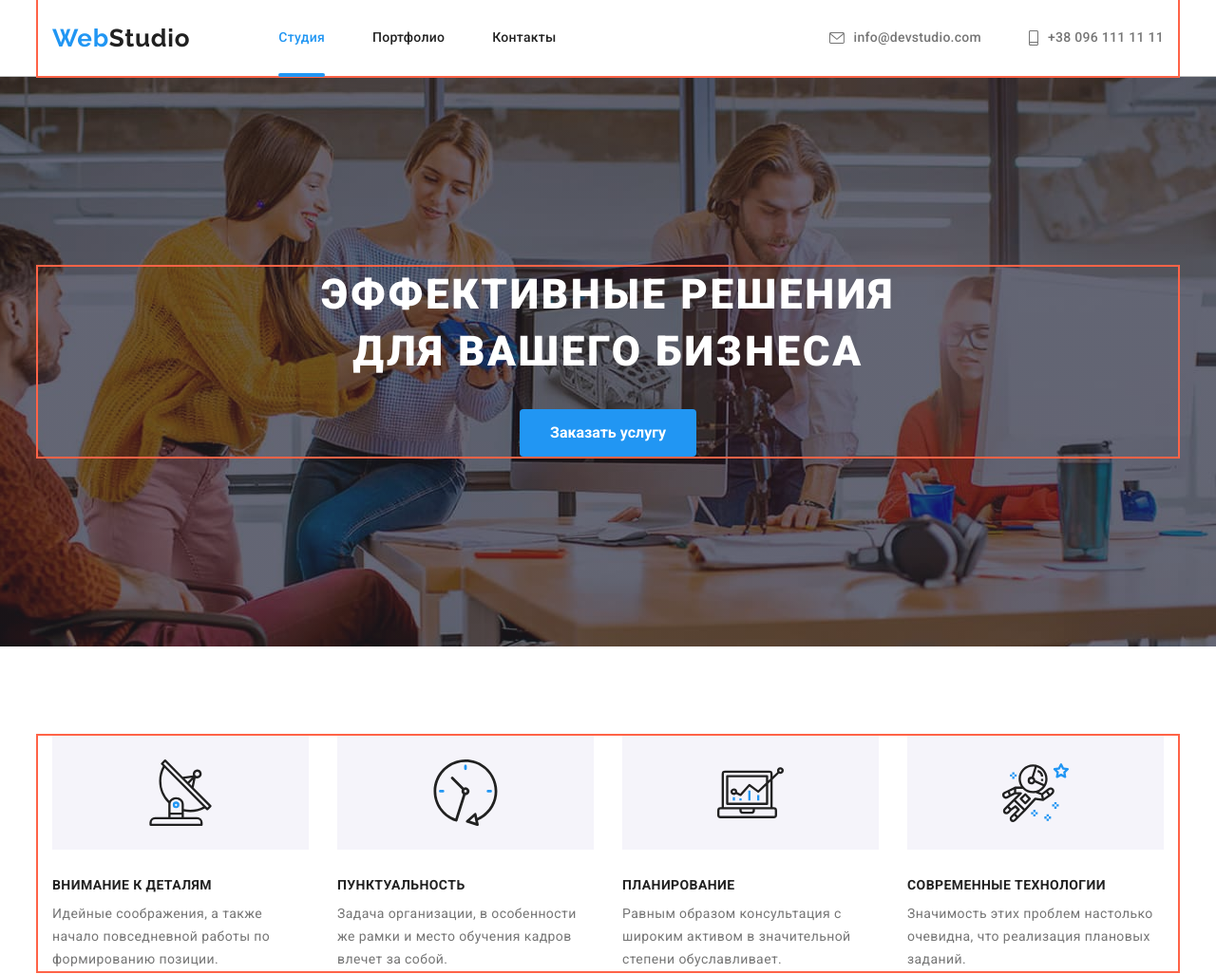
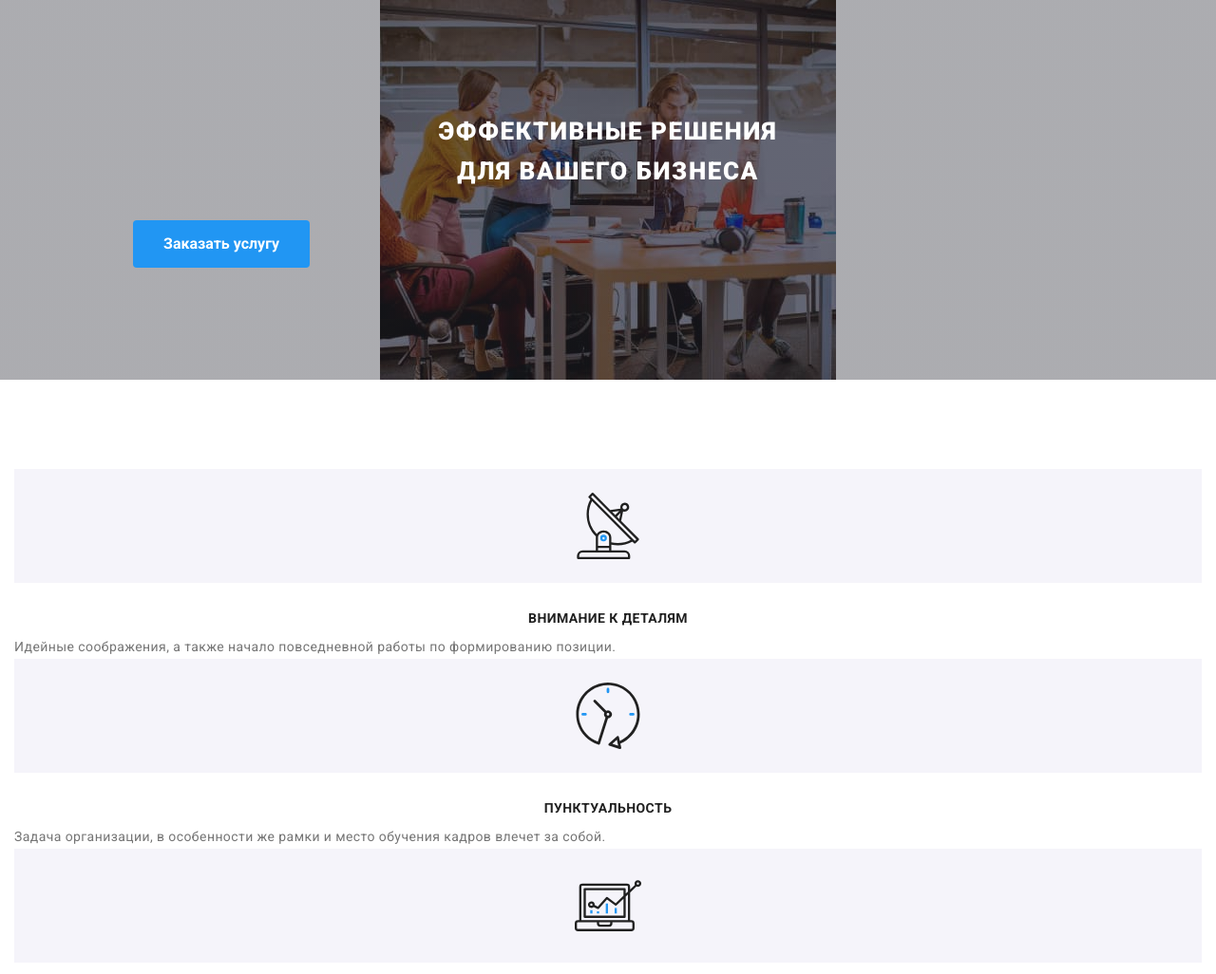
Before and after one commit to nastia-sgn/goit-markup-hw-08, a plain HTML site: page index.html in a window 1280 px wide. Shown: the top 1026 px of the page at 95% size. Drawn offline with Linux system fonts and the light colour scheme.

Commit message:
tel version

```diff
--- a/index.html
+++ b/index.html
@@ -16,7 +16,7 @@
   <body>
     <!--шапка сайта-->
 
-    <header class="header">
+    <!-- <header class="header">
       <div class="container header__container">
         <nav class="site-nav">
           <a href="/" class="logo"><span class="logo__blue">Web</span>Studio</a>
@@ -49,7 +49,7 @@
           </li>
         </ul>
       </div>
-    </header>
+    </header> -->
 
     <main>
       <!--герой-->
@@ -112,7 +112,7 @@
         </div>
       </section>
       <!--чем мы занимаемся2-->
-      <section class="section section--padding">
+      <!-- <section class="section section--padding">
         <div class="container">
           <h2 class="section__title">Чем мы занимаемся</h2>
           <ul class="doing">
@@ -136,9 +136,9 @@
             </li>
           </ul>
         </div>
-      </section>
+      </section> -->
       <!---------------------------Наша команда-------------------------->
-      <section class="section section--other-bg">
+      <!-- <section class="section section--other-bg">
         <div class="container">
           <h2 class="section__title">Наша команда</h2>
           <ul class="people">
@@ -292,9 +292,9 @@
             </li>
           </ul>
         </div>
-      </section>
+      </section> -->
       <!-- постоянные клиенты -->
-      <section class="section">
+      <!-- <section class="section">
         <div class="container">
           <h2 class="section__title">Постоянные клиенты</h2>
 
@@ -343,11 +343,11 @@
             </li>
           </ul>
         </div>
-      </section>
+      </section> -->
     </main>
     <!-------------------подвал------------>
 
-    <footer class="footer">
+    <!-- <footer class="footer">
       <div class="container footer-container">
         <div class="section-address">
           <a href="/" class="footer__logo"
@@ -403,9 +403,9 @@
               </a>
             </li>
           </ul>
-        </div>
-        <!-----------input Подписаться---------------------------->
-        <form action="#" class="follow">
+        </div> -->
+    <!-----------input Подписаться---------------------------->
+    <!-- <form action="#" class="follow">
           <div class="follow-form">
             <label for="footer-mail" class="follow__label">Подпишитесь на рассылку</label>
             <input type="email" placeholder="E-mail" id="footer-mail" />
@@ -418,7 +418,7 @@
           </button>
         </form>
       </div>
-    </footer>
+    </footer> -->
     <!----------------------------------modal-------------------------->
 
     <div class="backdrop is-hidden" data-modal>
--- a/sass/base/_container.scss
+++ b/sass/base/_container.scss
@@ -1,8 +1,21 @@
 .container {
-  width: 1200px;
-  padding-left: 15px;
-  padding-right: 15px;
-  margin-left: auto;
-  margin-right: auto;
-  outline: 2px solid tomato;
+  // width: 1200px;
+  // padding-left: 15px;
+  // padding-right: 15px;
+  // margin-left: auto;
+  // margin-right: auto;
+  // outline: 2px solid tomato;
+  width: 100%;
+  height: 400px;
+  margin: 0 auto;
+
+  @media screen and (min-widht: 480px) {
+    width: 480px;
+  }
+  @media screen and (min-widht: 768px) {
+    width: 768px;
+  }
+  @media screen and (min-widht: 1200px) {
+    width: 1200px;
+  }
 }
--- a/sass/layout/_about-section.scss
+++ b/sass/layout/_about-section.scss
@@ -1,29 +1,21 @@
-// .section__title {
-//   margin-top: 0;
-//   margin-bottom: 50px;
-//   font-style: 700;
-//   font-size: 36px;
-//   line-height: 1.16;
-//   letter-spacing: 0.03em;
-//   text-align: center;
-// }
-
 .about {
-  display: flex;
+  // display: flex;
+  padding-left: 15px;
+  padding-right: 15px;
 }
 
 .about__item {
-  margin-right: 30px;
-  &:last-child {
-    margin-right: 0;
-  }
+  // margin-right: 30px;
+  // &:last-child {
+  //   margin-right: 0;
+  // }
 }
 
 .about__box {
   display: flex;
   align-items: center;
   justify-content: center;
-  width: 270px;
+  // width: 270px;
   height: 120px;
   background: #f5f4fa;
   margin-bottom: 30px;
@@ -41,10 +33,12 @@
   font-size: 14px;
   line-height: 1.14;
   letter-spacing: 0.03em;
+
+  text-align: center;
 }
 .about__text {
   /* margin-right: 30px; */
-  width: 270px;
+  // width: 270px;
   margin-top: 0;
   margin-bottom: 0;
   color: var(--second-text-color);
--- a/sass/layout/_hero.scss
+++ b/sass/layout/_hero.scss
@@ -1,19 +1,30 @@
 .hero {
-  max-width: 1600px;
-  height: 600px;
-  margin-left: auto;
-  margin-right: auto;
-  background-image: linear-gradient(to right, rgba(47, 48, 58, 0.4), rgba(47, 48, 58, 0.4)),
-    url(../images/hero-bg.jpg);
+  // max-width: 1600px;
+  // height: 600px;
+  // margin-left: auto;
+  // margin-right: auto;
+  // background-image: linear-gradient(to right, rgba(47, 48, 58, 0.4), rgba(47, 48, 58, 0.4)),
+  //   url(../images/hero-bg.jpg);
   background-repeat: no-repeat;
   background-position: center;
-  background-size: cover;
-  text-align: center;
-  padding: 200px 0;
+  background-size: contain;
+  // text-align: center;
+  // padding: 200px 0;
+  // min-width: 480px;
+  // height: 400px;
+  width: 100%;
+  padding: 0;
+  background-image: linear-gradient(to right, rgba(47, 48, 58, 0.4), rgba(47, 48, 58, 0.4)),
+    url(../images/hero-mob-1x.jpg);
+
+  @media (min-device-pixel-ratio: 2), (min-resolution: 192dpi), (min-resolution: 2dppx) {
+    background-image: linear-gradient(to right, rgba(47, 48, 58, 0.4), rgba(47, 48, 58, 0.4)),
+      url(../images/hero-mob-2x.jpg);
+  }
 }
 
 .hero__title {
-  width: 696px;
+  // width: 696px;
   margin-right: auto;
   margin-left: auto;
   margin-top: 0;
@@ -22,10 +33,19 @@
   color: #ffffff;
   text-transform: uppercase;
   font-weight: 900;
-  font-size: 44px;
-  line-height: 1.36;
+  // font-size: 44px;
+  // line-height: 1.36;
   letter-spacing: 0.06em;
+
+  // tel
+  width: 360px;
+  padding-top: 118px;
+
+  font-size: 26px;
+  line-height: 1.61;
+  text-align: center;
 }
+
 .hero__btn {
   border: transparent;
   /* width: 200px; */
@@ -37,4 +57,6 @@
   line-height: 1.87;
   border-radius: 4px;
   padding: 10px 32px;
+
+  margin-left: 140px;
 }
```
Also changed, not shown: css/main.css, css/main.min.css, images/hero-mob-1x.jpg (added), images/hero-mob-2x.jpg (added), 3 other files.
